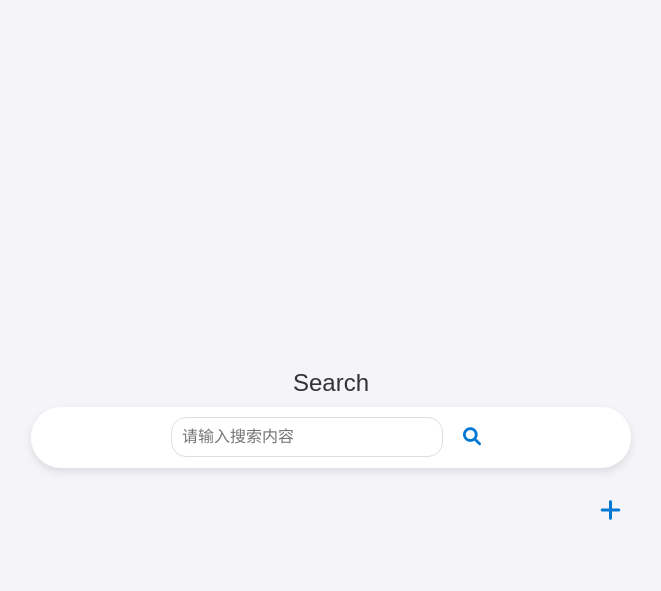
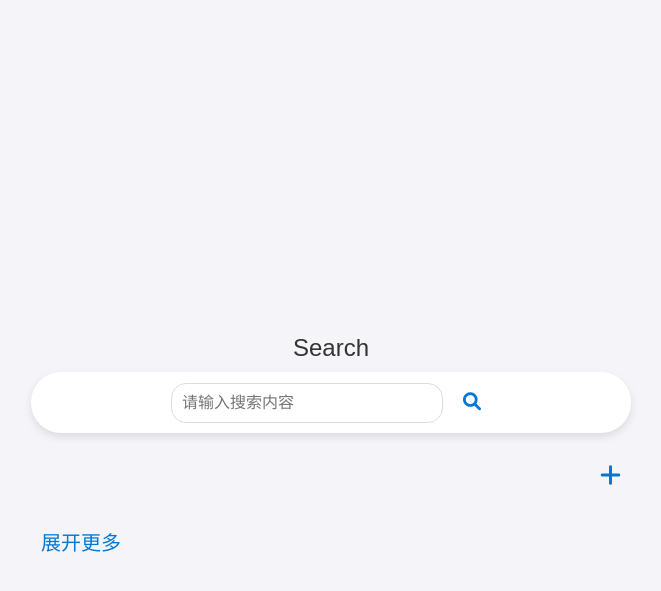
Before and after one commit to Drelov/newpage, a Jekyll site: the page new.html, which Jekyll copies as it is, in a window 1280 px wide. Shown: the top 591 px of the page, without its empty margins (309-970 px from the left). Built offline with Jekyll 4.4.1, drawn with Linux system fonts in a browser that asks for light colours.

Commit message:
Update new.html

```diff
--- a/new.html
+++ b/new.html
@@ -139,6 +139,9 @@
     justify-content: flex-start; /* 按钮从左侧开始排列 */
     gap: 10px; /* 按钮之间的间隔 */
     width: 100%;
+    max-height: 300px; /* 限制显示按钮数量 */
+    overflow: hidden; /* 隐藏超出部分 */
+    transition: max-height 0.3s ease-in-out; /* 添加过渡效果 */
 }
 
         .url-button {
@@ -181,6 +184,20 @@
         .context-menu button:hover {
             background-color: #f0f0f0;
         }
+        /* 展开按钮 */
+        .expand-btn {
+            padding: 10px;
+            background-color: transparent;
+            color: #0078d4;
+            border: none;
+            border-radius: 50%;
+            cursor: pointer;
+            font-size: 20px;
+            display: flex;
+            align-items: center;
+            justify-content: center;
+            margin-top: 20px;
+        }
     </style>
 </head>
 <body>
@@ -203,6 +220,8 @@
     </button>
 </div>
 
+<!-- 展开按钮 -->
+        <button id="expandBtn" class="expand-btn" onclick="toggleExpand()">展开更多</button>
 
         <!-- 增加网址弹出框 -->
         <div class="modal" id="modal">
@@ -373,6 +393,21 @@
 
         // 页面加载时调用 loadUrls 函数
         window.onload = loadUrls;
+
+        // 切换展开/收起按钮
+        function toggleExpand() {
+            isExpanded = !isExpanded;
+            var expandBtn = document.getElementById('expandBtn');
+            var container = document.getElementById('urlButtonsContainer');
+
+            if (isExpanded) {
+                expandBtn.textContent = '收起';
+                container.style.display = '';  // 展开所有按钮
+            } else {
+                expandBtn.textContent = '展开更多';
+                container.style.display = 'none';  // 限制显示按钮数量
+            }
+        }
     </script>
 
 </body>
```
Also changed, not shown: other parts of new.html (+1 -0 lines).
